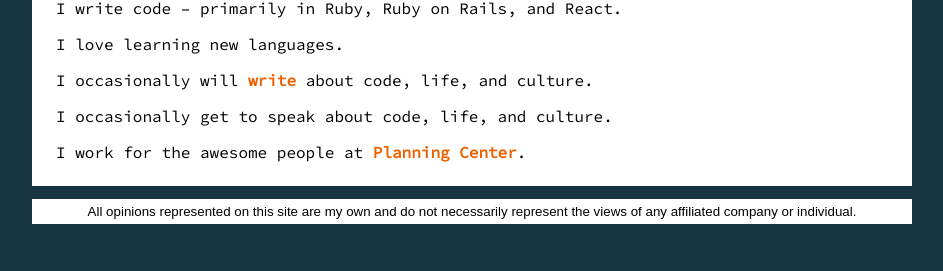
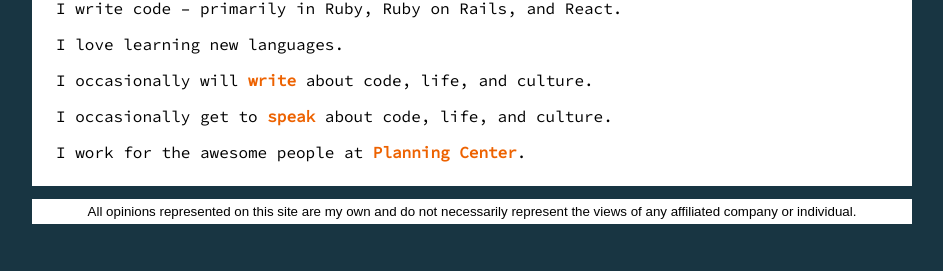
Before and after one commit to lauramosher/lauramosher.github.io, a Jekyll site: the page built from index.html, in a window 1280 px wide. Shown: the part 972-1243 px from the top of the page, without its empty margins (168-1111 px from the left). Built offline with Jekyll 4.4.1, drawn with Linux system fonts in a browser that asks for light colours; part of the change alters nothing that is shown.

```diff
--- a/index.html
+++ b/index.html
@@ -18,7 +18,7 @@ layout: home
     <li>I write code &ndash; primarily in Ruby, Ruby on Rails, and React.</li>
     <li>I love learning new languages.</li>
     <li>I occasionally will <a href="/blog">write</a> about code, life, and culture.</li>
-    <li>I occasionally get to speak about code, life, and culture.</li>
+    <li>I occasionally get to <a href="/blog/category/speaking">speak</a> about code, life, and culture.</li>
     <li>I work for the awesome people at <a href="https://planning.center">Planning Center</a>.</li>
   </ul>
 </section>
```
Also changed, not shown: 1 other file.
